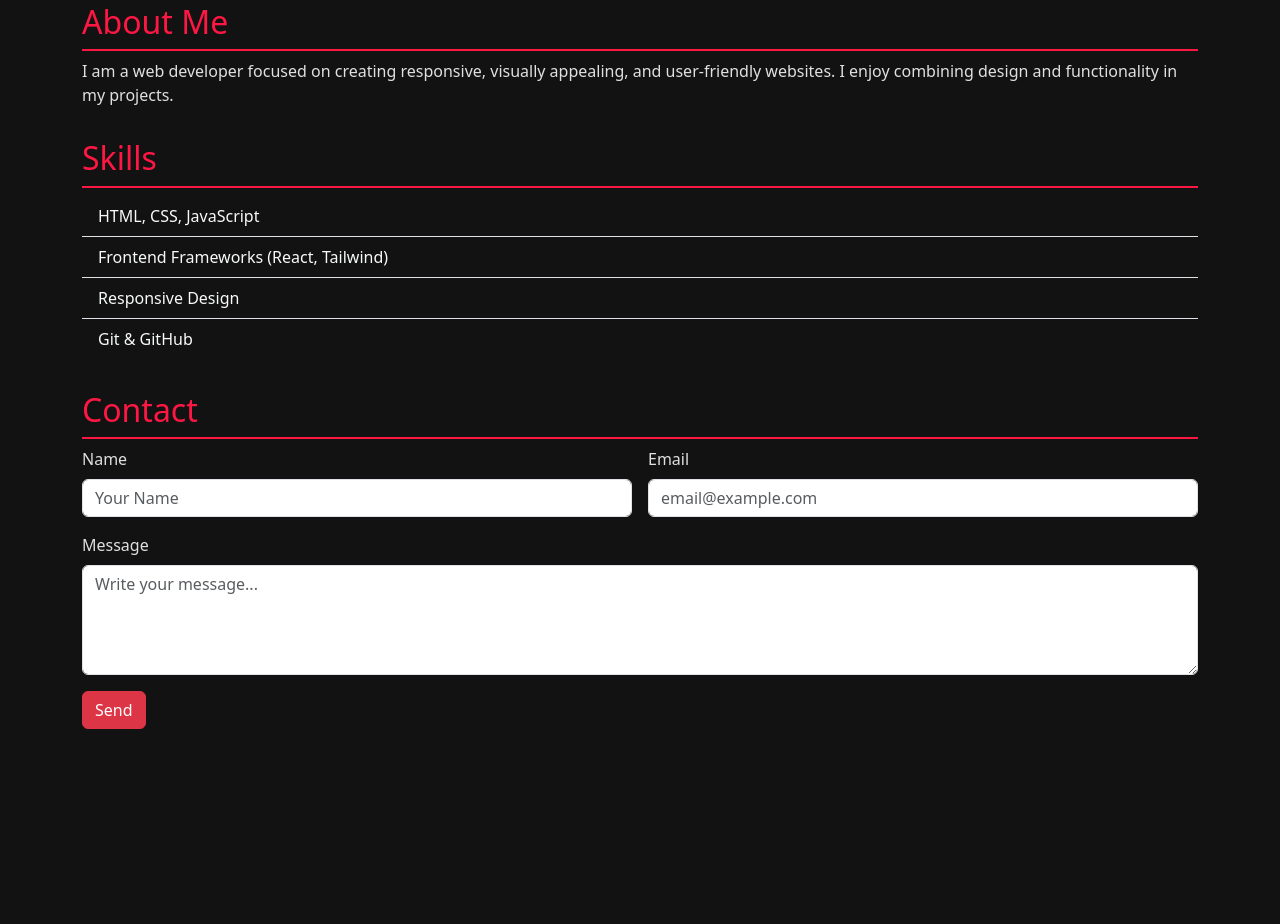
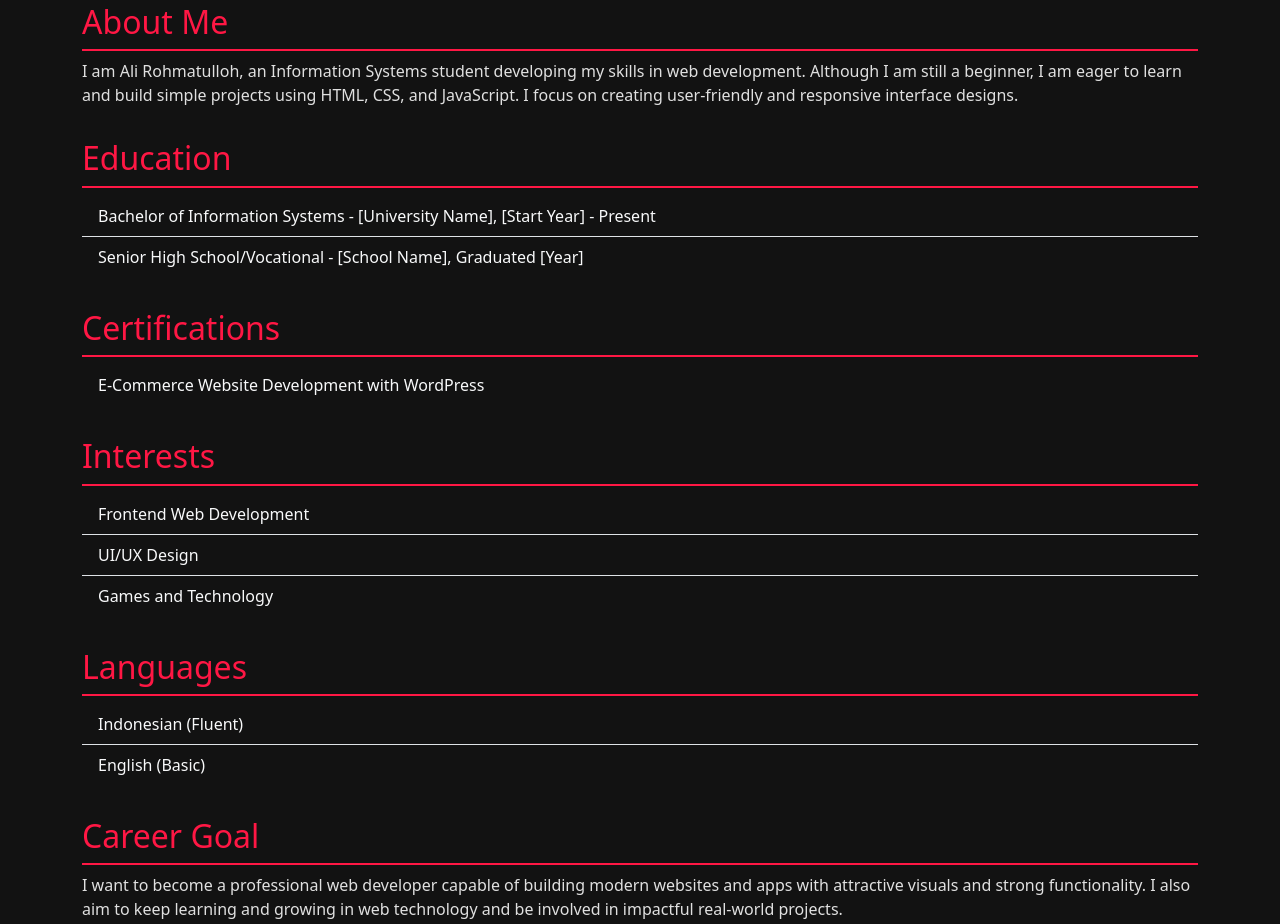
Before and after one commit to Lione3/WebPortofolio, a plain HTML site: page index.html in a window 1280 px wide. Shown: the part 366-1290 px from the top of the page. Before the commit the page ends 1151 px from the top, so only its background shows below. Drawn offline with nearby package versions, Linux system fonts and the light colour scheme.

Commit message:
Update index.html

```diff
--- a/index.html
+++ b/index.html
@@ -94,7 +94,48 @@
     <main class="container py-4">
         <section class="section">
             <h2 id="about-title">Tentang Saya</h2>
-            <p id="about-text">Saya adalah seorang pengembang web yang berfokus pada pembuatan situs yang responsif, menarik secara visual, dan mudah digunakan. Saya menyukai kombinasi antara desain dan fungsionalitas dalam proyek-proyek saya.</p>
+            <p id="about-text">
+                Saya adalah Ali Rohmatulloh, seorang mahasiswa jurusan Sistem Informasi yang sedang mengembangkan keterampilan di bidang pengembangan web. Meskipun masih pemula, saya memiliki semangat besar untuk belajar dan membuat berbagai proyek sederhana menggunakan HTML, CSS, dan JavaScript. Saya fokus pada desain antarmuka yang menarik, ramah pengguna, dan responsif.
+            </p>
+        </section>
+
+        <section class="section">
+            <h2 id="education-title">Pendidikan</h2>
+            <ul class="list-group list-group-flush" id="education-list">
+                <li class="list-group-item bg-transparent text-light" id="edu-1">S1 Sistem Informasi - [Nama Kampus], [Tahun Masuk] - Sekarang</li>
+                <li class="list-group-item bg-transparent text-light" id="edu-2">SMA/SMK - [Nama Sekolah], Lulus [Tahun]</li>
+            </ul>
+        </section>
+
+        <section class="section">
+            <h2 id="certification-title">Sertifikasi</h2>
+            <ul class="list-group list-group-flush" id="certification-list">
+                <li class="list-group-item bg-transparent text-light" id="cert-1">Pembuatan Website E-Commerce dengan WordPress</li>
+            </ul>
+        </section>
+
+        <section class="section">
+            <h2 id="interest-title">Minat</h2>
+            <ul class="list-group list-group-flush" id="interest-list">
+                <li class="list-group-item bg-transparent text-light" id="int-1">Pengembangan Web Frontend</li>
+                <li class="list-group-item bg-transparent text-light" id="int-2">Desain Antarmuka (UI/UX)</li>
+                <li class="list-group-item bg-transparent text-light" id="int-3">Game dan Teknologi</li>
+            </ul>
+        </section>
+
+        <section class="section">
+            <h2 id="language-title">Bahasa</h2>
+            <ul class="list-group list-group-flush" id="language-list">
+                <li class="list-group-item bg-transparent text-light" id="lang-1">Bahasa Indonesia (Aktif)</li>
+                <li class="list-group-item bg-transparent text-light" id="lang-2">Bahasa Inggris (Dasar)</li>
+            </ul>
+        </section>
+
+        <section class="section">
+            <h2 id="career-title">Tujuan Karier</h2>
+            <p id="career-text">
+                Saya ingin menjadi pengembang web profesional yang mampu membangun website dan aplikasi modern dengan tampilan menarik dan fungsionalitas tinggi. Saya juga ingin terus belajar dan berkembang di bidang teknologi web serta terlibat dalam proyek-proyek nyata yang bermanfaat.
+            </p>
         </section>
 
         <section class="section">
@@ -145,13 +186,41 @@
 
             document.getElementById('about-title').innerText = isIndo ? 'Tentang Saya' : 'About Me';
             document.getElementById('about-text').innerText = isIndo
-                ? 'Saya adalah seorang pengembang web yang berfokus pada pembuatan situs yang responsif, menarik secara visual, dan mudah digunakan. Saya menyukai kombinasi antara desain dan fungsionalitas dalam proyek-proyek saya.'
-                : 'I am a web developer focused on creating responsive, visually appealing, and user-friendly websites. I enjoy combining design and functionality in my projects.';
+                ? 'Saya adalah Ali Rohmatulloh, seorang mahasiswa jurusan Sistem Informasi yang sedang mengembangkan keterampilan di bidang pengembangan web. Meskipun masih pemula, saya memiliki semangat besar untuk belajar dan membuat berbagai proyek sederhana menggunakan HTML, CSS, dan JavaScript. Saya fokus pada desain antarmuka yang menarik, ramah pengguna, dan responsif.'
+                : 'I am Ali Rohmatulloh, an Information Systems student developing my skills in web development. Although I am still a beginner, I am eager to learn and build simple projects using HTML, CSS, and JavaScript. I focus on creating user-friendly and responsive interface designs.';
+
+            document.getElementById('education-title').innerText = isIndo ? 'Pendidikan' : 'Education';
+            document.getElementById('edu-1').innerText = isIndo
+                ? 'S1 Sistem Informasi - [Nama Kampus], [Tahun Masuk] - Sekarang'
+                : 'Bachelor of Information Systems - [University Name], [Start Year] - Present';
+            document.getElementById('edu-2').innerText = isIndo
+                ? 'SMA/SMK - [Nama Sekolah], Lulus [Tahun]'
+                : 'Senior High School/Vocational - [School Name], Graduated [Year]';
+
+            document.getElementById('certification-title').innerText = isIndo ? 'Sertifikasi' : 'Certifications';
+            document.getElementById('cert-1').innerText = isIndo
+                ? 'Pembuatan Website E-Commerce dengan WordPress'
+                : 'E-Commerce Website Development with WordPress';
+
+            document.getElementById('interest-title').innerText = isIndo ? 'Minat' : 'Interests';
+            document.getElementById('int-1').innerText = isIndo ? 'Pengembangan Web Frontend' : 'Frontend Web Development';
+            document.getElementById('int-2').innerText = isIndo ? 'Desain Antarmuka (UI/UX)' : 'UI/UX Design';
+            document.getElementById('int-3').innerText = isIndo ? 'Game dan Teknologi' : 'Games and Technology';
+
+            document.getElementById('language-title').innerText = isIndo ? 'Bahasa' : 'Languages';
+            document.getElementById('lang-1').innerText = isIndo ? 'Bahasa Indonesia (Aktif)' : 'Indonesian (Fluent)';
+            document.getElementById('lang-2').innerText = isIndo ? 'Bahasa Inggris (Dasar)' : 'English (Basic)';
+
+            document.getElementById('career-title').innerText = isIndo ? 'Tujuan Karier' : 'Career Goal';
+            document.getElementById('career-text').innerText = isIndo
+                ? 'Saya ingin menjadi pengembang web profesional yang mampu membangun website dan aplikasi modern dengan tampilan menarik dan fungsionalitas tinggi. Saya juga ingin terus belajar dan berkembang di bidang teknologi web serta terlibat dalam proyek-proyek nyata yang bermanfaat.'
+                : 'I want to become a professional web developer capable of building modern websites and apps with attractive visuals and strong functionality. I also aim to keep learning and growing in web technology and be involved in impactful real-world projects.';
 
             document.getElementById('skills-title').innerText = isIndo ? 'Keahlian' : 'Skills';
+
             const skills = document.getElementById('skills-list').children;
             skills[0].innerText = 'HTML, CSS, JavaScript';
-            skills[1].innerText = isIndo ? 'Frontend Frameworks (React, Tailwind)' : 'Frontend Frameworks (React, Tailwind)';
+            skills[1].innerText = 'Frontend Frameworks (React, Tailwind)';
             skills[2].innerText = isIndo ? 'Desain Responsif' : 'Responsive Design';
             skills[3].innerText = 'Git & GitHub';
 
@@ -159,18 +228,16 @@
             document.querySelector("label[for='nama']").innerText = isIndo ? 'Nama' : 'Name';
             document.querySelector("input#nama").placeholder = isIndo ? 'Nama Anda' : 'Your Name';
             document.querySelector("label[for='email']").innerText = isIndo ? 'Email' : 'Email';
-            document.querySelector("input#email").placeholder = isIndo ? 'email@example.com' : 'email@example.com';
+            document.querySelector("input#email").placeholder = 'email@example.com';
             document.querySelector("label[for='pesan']").innerText = isIndo ? 'Pesan' : 'Message';
             document.querySelector("textarea#pesan").placeholder = isIndo ? 'Tulis pesan Anda...' : 'Write your message...';
             document.querySelector("button[type='submit']").innerText = isIndo ? 'Kirim' : 'Send';
         }
 
-        // Set initial language based on device
         applyLanguage();
 
-        // Zoom image on click
         const profileImg = document.getElementById('profileImg');
-        profileImg.addEventListener('click', function() {
+        profileImg.addEventListener('click', function () {
             profileImg.classList.toggle('zoomed');
         });
     </script>
```
